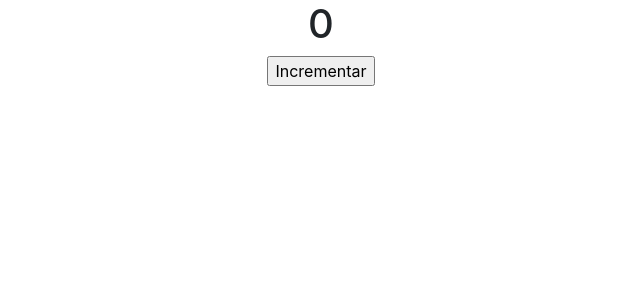
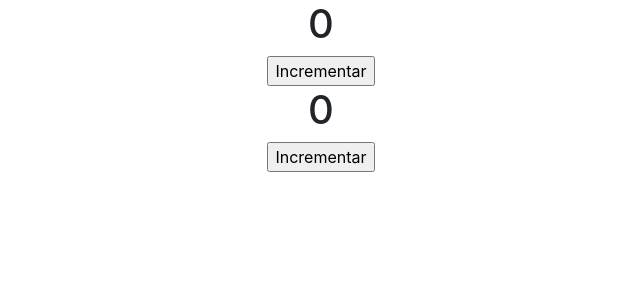
Before and after one commit to leogersen/looptasks-frontend, a React (Create React App) app: page / in a window 1280 px wide. Shown: the top 300 px of the page, without its empty margins (319-959 px from the left). Built offline with nearby package versions, Linux system fonts and the light colour scheme.

Commit message:
useContext Hook

```diff
--- a/src/hooktest/Counter.js
+++ b/src/hooktest/Counter.js
@@ -1,9 +1,9 @@
-import React from 'react'
-import { useCounter } from './useCounter'
+import React, { useContext } from 'react'
+import { CounterContext } from './CounterComposed'
 
 
 const Counter = () => {
-    const counter = useCounter();
+    const counter = useContext(CounterContext);
 
     return (
         <div className="App">
@@ -11,7 +11,7 @@
                 <h1>{counter.value}</h1>
                 <input type="button" value="Incrementar" onClick={() => counter.increment()}  />
             </center>
-        </div>
+            </div>
     );
 }
 
--- /dev/null
+++ b/src/hooktest/CounterComposed.js
@@ -0,0 +1,22 @@
+import React, { createContext } from 'react'
+import Counter from './Counter';
+import { useCounter } from './useCounter';
+
+export const CounterContext = createContext();
+
+const CounterComposed = () => {
+    const counter = useCounter();
+
+
+    return (
+        <div className="App">
+            <CounterContext.Provider value={counter}>
+                    <Counter />
+                    <Counter />
+            </CounterContext.Provider>
+        </div>
+    );
+
+}
+
+export default CounterComposed;
--- a/src/index.js
+++ b/src/index.js
@@ -1,8 +1,8 @@
 import React from 'react';
 import ReactDOM from 'react-dom';
-import Counter from './hooktest/Counter';
-import MouseMove from './hooktest/MouseMove';
+import CounterComposed from './hooktest/CounterComposed';
+
 
 
 //ReactDOM.render(<App />,document.getElementById('root'));
-ReactDOM.render(<Counter />,document.getElementById('root'));
+ReactDOM.render(<CounterComposed />,document.getElementById('root'));
```
Also changed, not shown: 1 other file (tests, documents, lock files or other folders).
